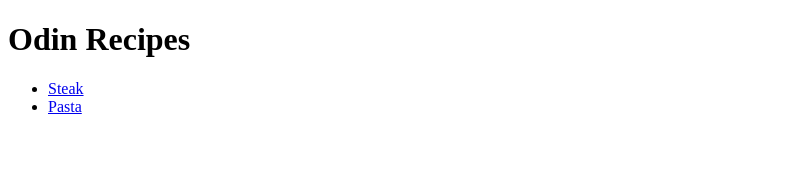
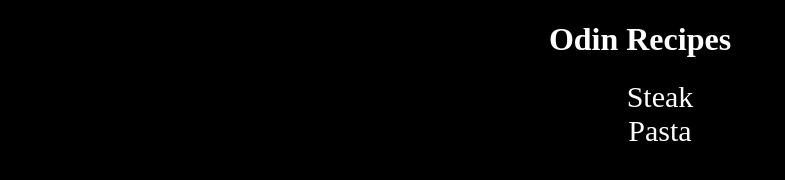
Before and after one commit to MarcoFernstaedt/odin-recipes, a plain HTML site: page index.html in a window 1280 px wide. Shown: the whole page, without its empty margins (0-785 px from the left). Drawn offline with Linux system fonts and the light colour scheme.

Commit message:
added a new file in recipes called recipes.css styles all 3 html files

```diff
--- a/index.html
+++ b/index.html
@@ -2,6 +2,7 @@
 <html>
     <head>
         <title>Odin_Recipes</title>
+        <link rel="stylesheet" href="styles.css" />
     </head>
     <body>
         <h1>Odin Recipes</h1>
--- /dev/null
+++ b/recipes/recipes.css
@@ -0,0 +1,18 @@
+body {
+    background-color: black;
+    color: white;
+    text-align: center;
+}
+
+li {
+    font-size: 30px;
+}
+
+h1 {
+    text-align: center;
+}
+
+img {
+    height: 250px;
+    width: auto;
+}
--- /dev/null
+++ b/styles.css
@@ -0,0 +1,22 @@
+body {
+    background-color: black;
+    color: white;
+}
+
+ul {
+    text-align: center;
+    list-style-type: none;
+}
+
+li {
+    font-size: 30px;
+}
+
+a {
+    color: white;
+    text-decoration: none;;
+}
+
+h1 {
+    text-align: center;
+}
```
Also changed, not shown: recipes/pasta.html (+1 -0 lines), recipes/steak.html (+1 -0 lines).
